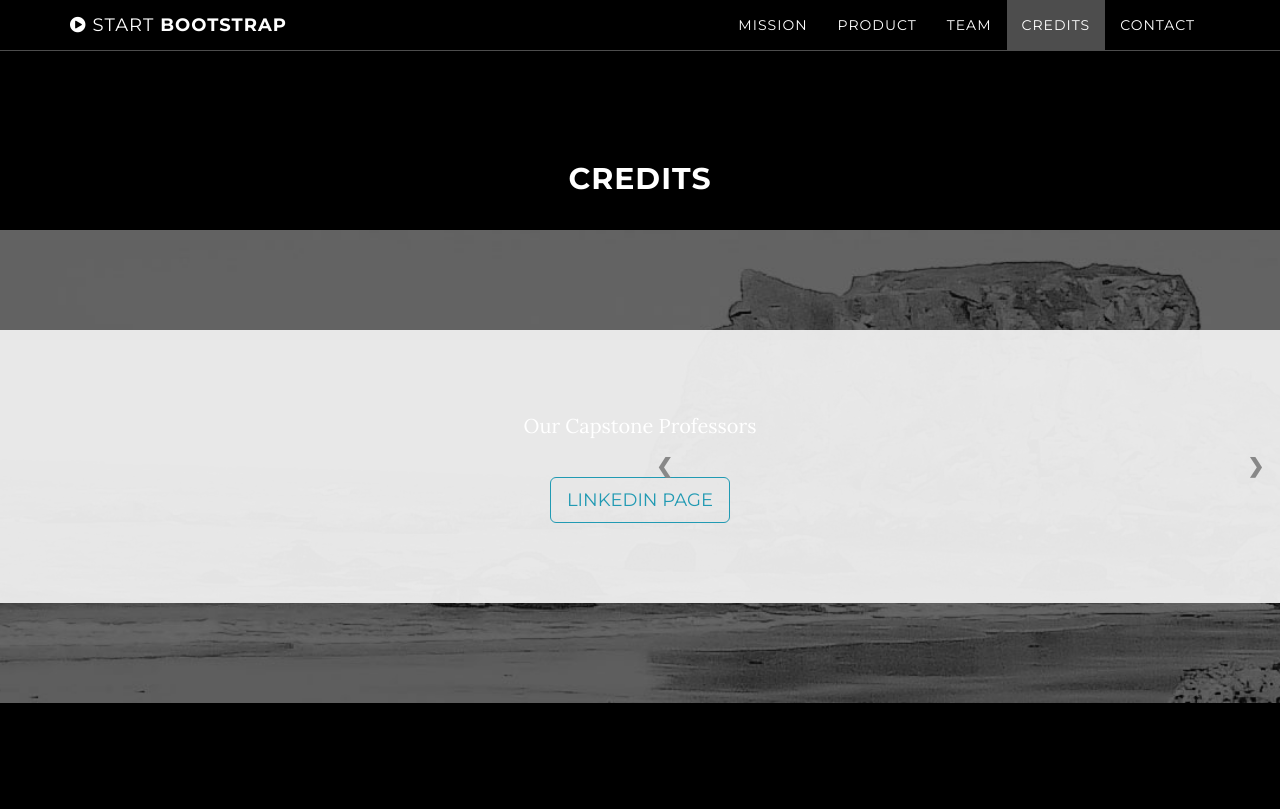
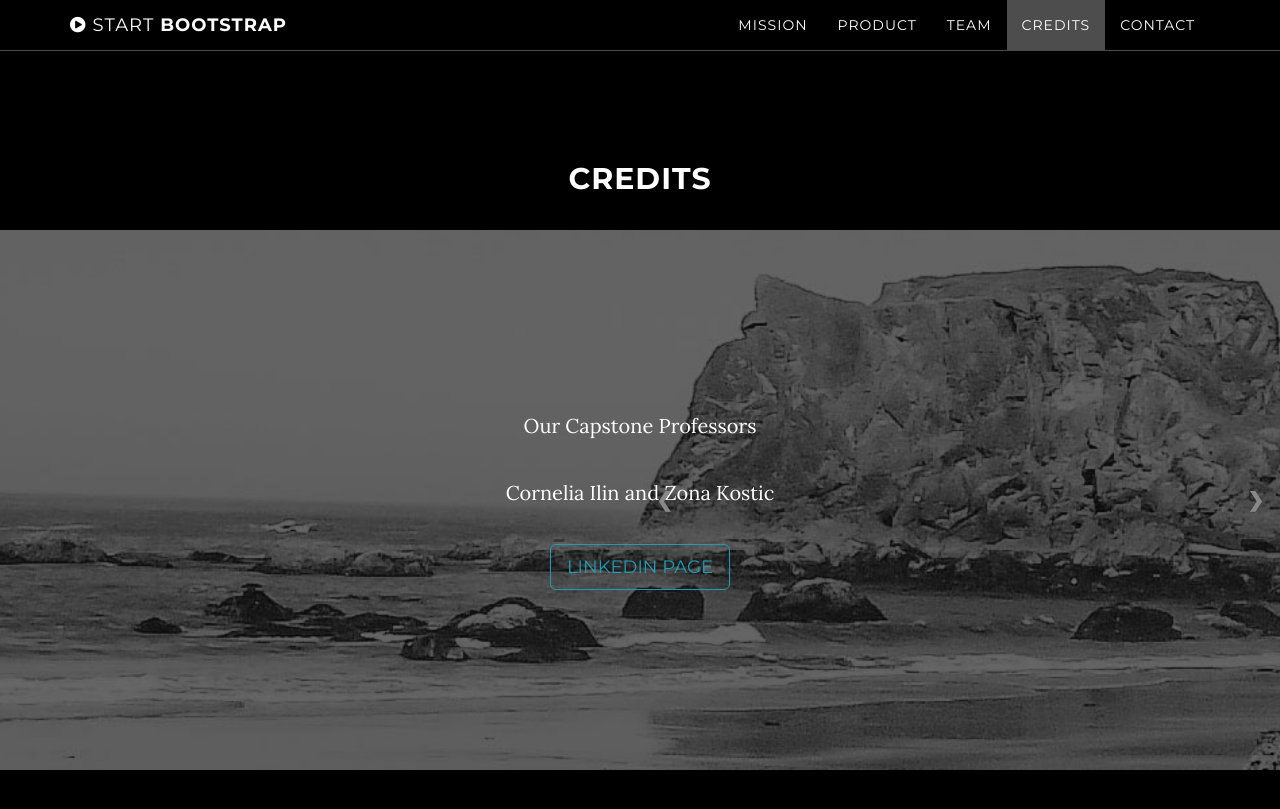
Before and after one commit to snarain677/agency-capstone-website, a Jekyll site: the page built from index.html, in a window 1280 px wide and 900 px high, scrolled down 2968 px. Shown: the top 809 px of the window. Built offline with Jekyll 4.4.1, drawn with Linux system fonts in a browser that asks for light colours.

Commit message:
Re-add position element to grayscale css, remove background from review container

```diff
--- a/_includes/credits.html
+++ b/_includes/credits.html
@@ -5,6 +5,7 @@
 		<div class="slideshow-container">
 			<div class="mySlides">
 				<p>Our Capstone Professors</p>
+				<p>Cornelia Ilin and Zona Kostic</p>
 				<a href="http://startbootstrap.com/template-overviews/grayscale/" class="btn btn-default btn-lg">LinkedIn Page</a>
 			</div>
 
--- a/_includes/css/custom.css
+++ b/_includes/css/custom.css
@@ -37,7 +37,6 @@
 
 .slideshow-container {
   position: relative;
-  background: #f1f1f1f1;
 }
 
 .mySlides {
--- a/_includes/css/grayscale.css
+++ b/_includes/css/grayscale.css
@@ -256,6 +256,7 @@ a:focus {
     width: 100%;
     padding: 50px 0;
     color: #fff;
+    position: relative;
     background: url("/agency-capstone-website/img/downloads-bg.jpg") no-repeat center center scroll;
     background-color: {{ site.color.primary-dark }};
     -webkit-background-size: cover;
```
